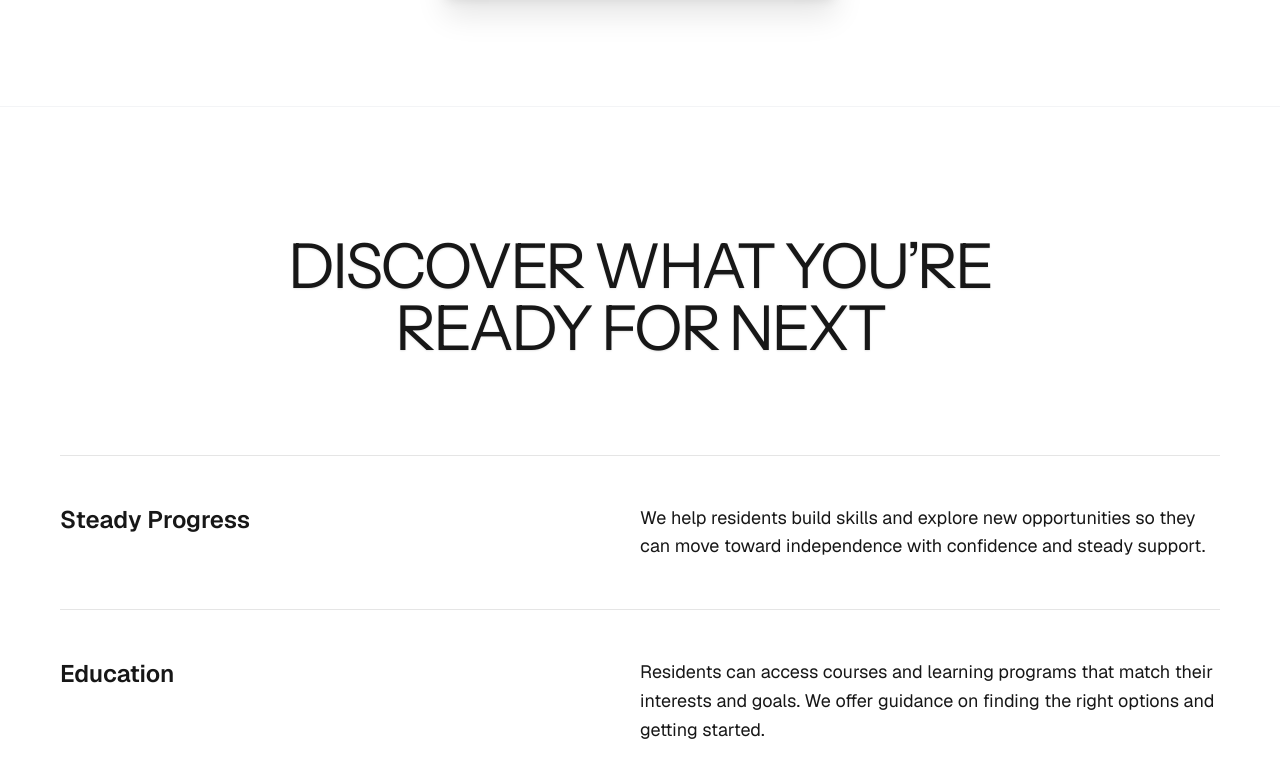
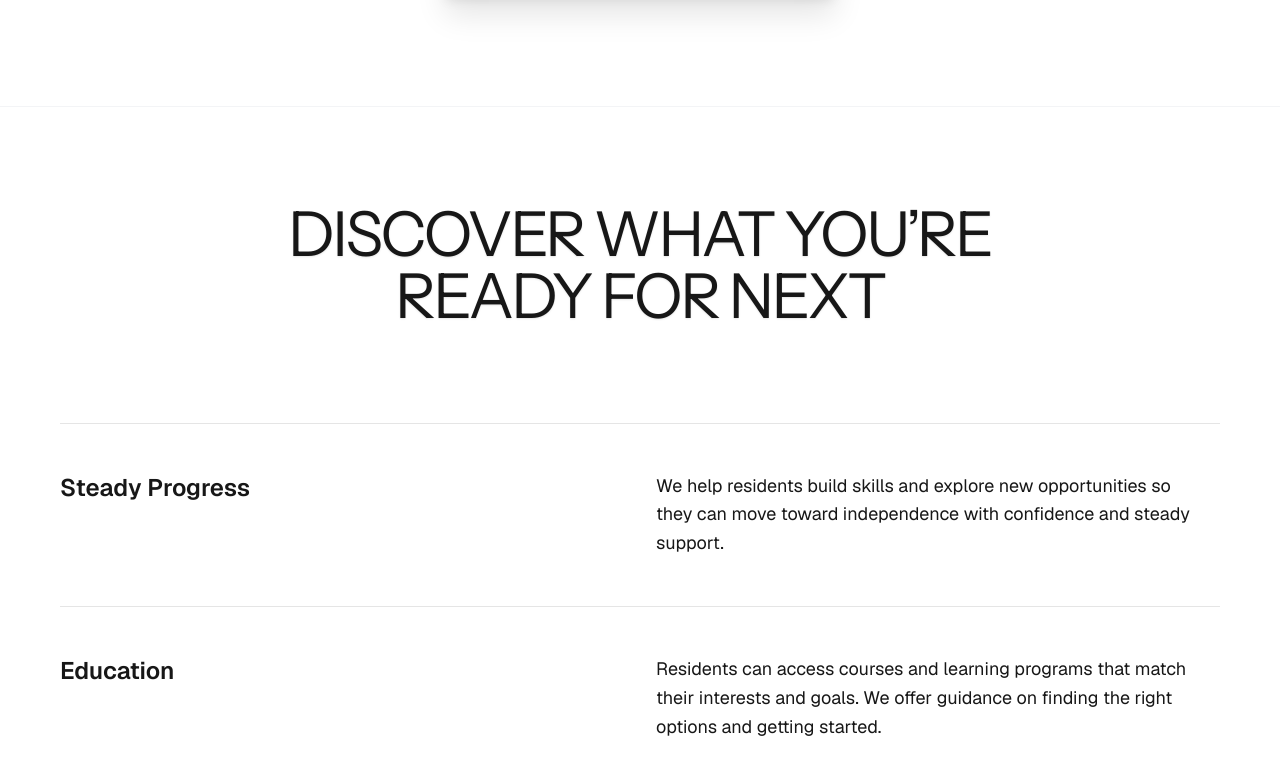
Before and after one commit to talhaiftikhar12549/farris-khight, a Next.js app: page / in a window 1280 px wide. Shown: the part 5769-6540 px from the top of the page. Built offline with nearby package versions, Linux system fonts and the light colour scheme.

Commit message:
remove the hover effect services.js section

```diff
--- a/src/app/components/Services.js
+++ b/src/app/components/Services.js
@@ -25,7 +25,7 @@ export default function Services() {
     ];
 
     return (
-        <section className="w-full bg-white text-black py-32 px-[60px]">
+        <section className="w-full bg-white text-black py-24 px-[60px]">
             <div className="w-full">
                 <h2
                     className="text-center uppercase mb-24"
@@ -36,7 +36,6 @@ export default function Services() {
                         lineHeight: "100%",
                         letterSpacing: "-0.04em",
                         color: "#171717",
-                        // Matches the slight shadow/bold look in image if any, but clean text is standard
                         textShadow: "0px 1px 2px rgba(0,0,0,0.1)"
                     }}
                 >
@@ -49,7 +48,7 @@ export default function Services() {
                     {services.map((service, index) => (
                         <div
                             key={index}
-                            className="flex flex-col md:flex-row justify-between items-start py-12 border-b border-black/10 transition-colors hover:bg-gray-50"
+                            className="flex flex-col md:flex-row justify-between items-start py-12 border-b border-black/10 transition-colors"
                         >
                             <h3
                                 className="w-full md:w-1/3 mb-4 md:mb-0"
@@ -64,7 +63,7 @@ export default function Services() {
                                 {service.title}
                             </h3>
                             <p
-                                className="w-full md:w-1/2"
+                                className="w-full md:w-1/2 px-4"
                                 style={{
                                     fontFamily: "var(--font-geist-sans)",
                                     fontWeight: 400,
```
